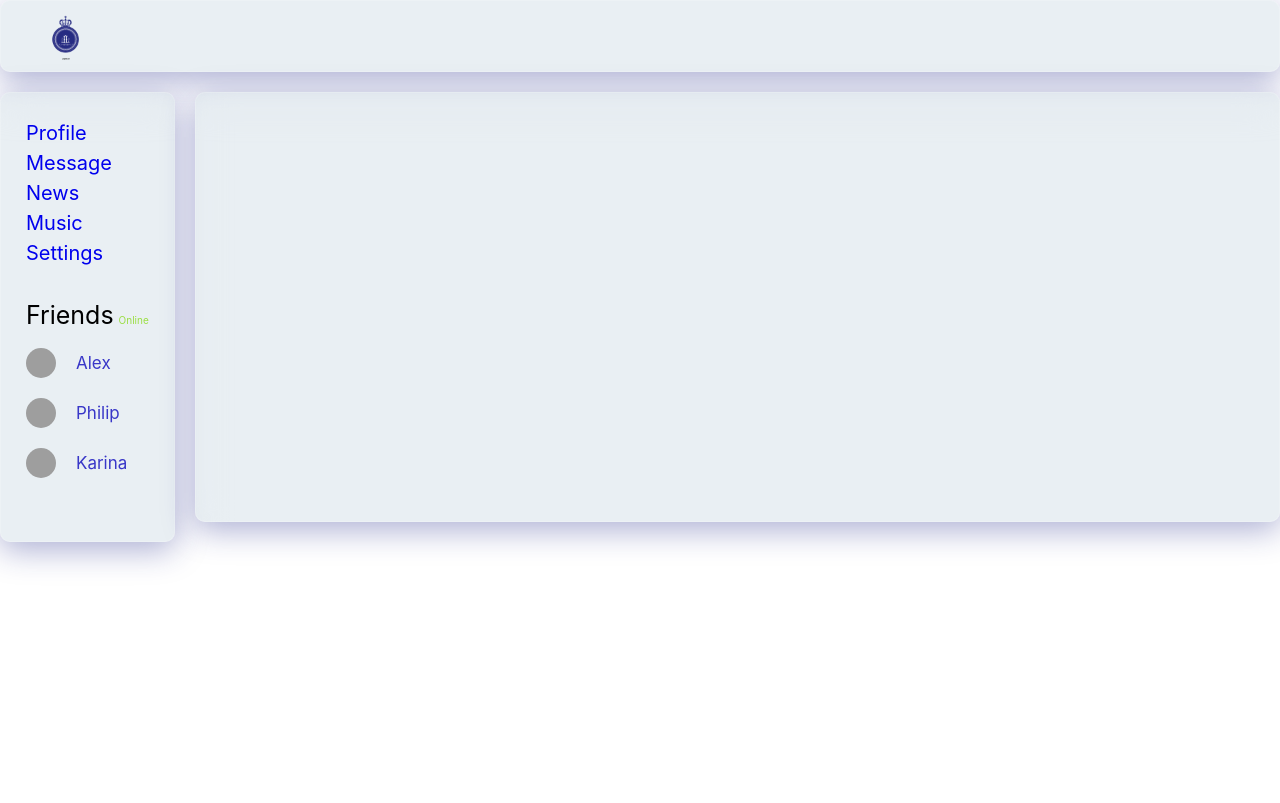
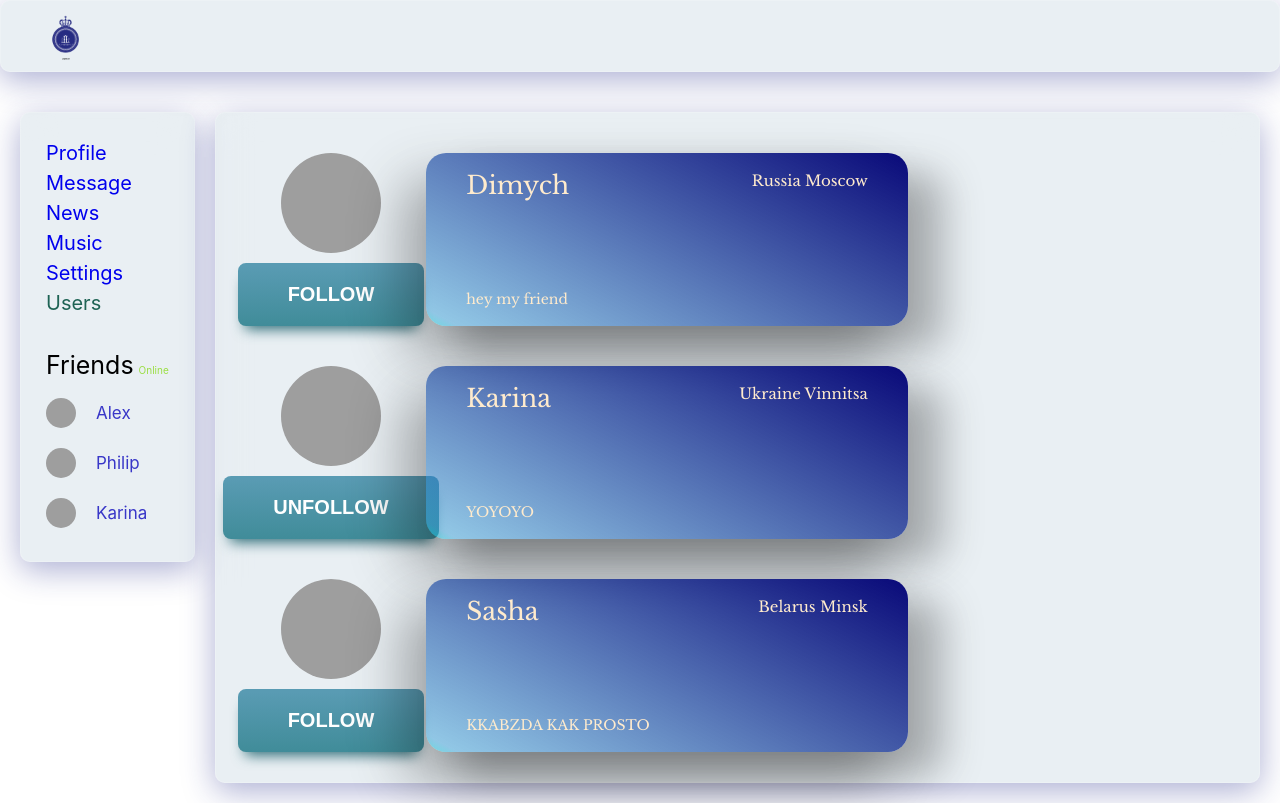
Before and after one commit to MaksymMakiaveli/StudyCourse_React_IT-Kamasutra, a React (Create React App) app: page /users in a window 1280 px wide. Built offline with nearby package versions, Linux system fonts and the light colour scheme; grey boxes are pictures that could not be loaded.

Commit message:
add page users

```diff
--- a/src/App.css
+++ b/src/App.css
@@ -80,10 +80,10 @@ h6 {
 
 .content-wrapper {
   display: flex;
-  max-width: 1390px;
   margin: 0 auto;
   flex-wrap: wrap;
   justify-content: space-between;
+  padding: 20px 20px;
 }
 
 .cont-nav {
@@ -92,6 +92,7 @@ h6 {
 .cont-content {
   flex-grow: 1;
   margin: 20px 0px 0px 0px;
+
 
   /* border-radius: 0px;
   background: #e0e0e0;
--- a/src/App.js
+++ b/src/App.js
@@ -8,6 +8,7 @@ import NavbarContainer from './components/Navbar/NavbarContainer';
 import News from './components/News/News';
 import Profile from './components/Profile/Profile';
 import Settings from './components/Settings/Settings';
+import UsersContainer from './components/Users/UsersContainer';
 
 const App = (props) => {
 	return (
@@ -22,6 +23,7 @@ const App = (props) => {
 					<Route path='/dialogs' render={() => <DialogsContainer />} />
 					<Route path='/news' render={() => <News />} />
 					<Route path='/music' render={() => <Music />} />
+					<Route path='/users' render={() => <UsersContainer />} />
 					<Route path='/settings' render={() => <Settings />} />
 				</div>
 			</div>
--- a/src/Redux/redux-store.js
+++ b/src/Redux/redux-store.js
@@ -2,11 +2,13 @@ import { combineReducers, createStore } from 'redux';
 import dialogsReducer from './dialogs-reducer';
 import profileReducer from './profile-reducer';
 import siteBarReducer from './siteBar-reducer';
+import usersReducer from './users-reducer';
 
 let reducers = combineReducers({
 	profilePage: profileReducer,
 	messagePage: dialogsReducer,
 	siteBar: siteBarReducer,
+	usersPage: usersReducer,
 });
 
 let store = createStore(reducers);
--- /dev/null
+++ b/src/Redux/users-reducer.js
@@ -0,0 +1,71 @@
+// ! Post
+const FOLLOW = 'FOLLOW';
+const UNFOLLOW = 'UNFOLLOW';
+const SET_USERS = 'SET_USERS';
+
+let initialState = {
+	users: [
+		{
+			id: 1,
+			followed: false,
+			avatar:
+				'https://cdn22.img.ria.ru/images/07e4/06/08/1572627905_399:0:2327:1446_1920x0_80_0_0_80e3f5c4eaa3c081a8da99f8dbe705fc.jpg',
+			fullname: 'Dimych',
+			status: 'hey my friend',
+			location: { city: 'Moscow', country: 'Russia' },
+		},
+		{
+			id: 2,
+			followed: true,
+			avatar: 'https://pbs.twimg.com/profile_images/806556723410599938/jf10BYhC.jpg',
+			fullname: 'Karina',
+			status: 'YOYOYO',
+			location: { city: 'Vinnitsa', country: 'Ukraine' },
+		},
+		{
+			id: 3,
+			followed: false,
+			avatar: 'https://mainstyles.ru/uploads/material-image/Skubi-Du_2020_vyshel_onlayn_i_razocharoval.jpg',
+			fullname: 'Sasha',
+			status: 'KKABZDA KAK PROSTO',
+			location: { city: 'Minsk', country: 'Belarus' },
+		},
+	],
+};
+
+const usersReducer = (state = initialState, action) => {
+	// ! add post
+	switch (action.type) {
+		case FOLLOW:
+			return {
+				...state,
+				users: state.users.map((user) => {
+					if (user.id === action.userId) {
+						return { ...user, followed: true };
+					}
+					return user;
+				}),
+			};
+		case UNFOLLOW:
+			return {
+				...state,
+				users: state.users.map((user) => {
+					if (user.id === action.userId) {
+						return { ...user, followed: false };
+					}
+					return user;
+				}),
+			};
+		case SET_USERS:
+			return { ...state, users: [...state.users, ...action.users] };
+
+		default:
+			return state;
+	}
+};
+
+// ! action creator post
+export const followAC = (userId) => ({ type: FOLLOW, userId });
+export const unfollowAC = (userId) => ({ type: UNFOLLOW, userId });
+export const setUsersAC = (users) => ({ type: SET_USERS, users });
+export default usersReducer;
--- a/src/components/Navbar/Navbar.jsx
+++ b/src/components/Navbar/Navbar.jsx
@@ -31,8 +31,13 @@ const Navbar = (props) => {
 					</NavLink>
 				</li>
 				<li className={NavbarStyles.nav_list_items}>
-					<NavLink to='settings' activeClassName={NavbarStyles.activeLink}>
+					<NavLink to='/settings' activeClassName={NavbarStyles.activeLink}>
 						Settings
+					</NavLink>
+				</li>
+				<li className={NavbarStyles.nav_list_items}>
+					<NavLink to='/users' activeClassName={NavbarStyles.activeLink}>
+						Users
 					</NavLink>
 				</li>
 			</ul>
--- /dev/null
+++ b/src/components/Users/Users.jsx
@@ -0,0 +1,49 @@
+import React from 'react';
+import Style from './Users.module.css';
+
+let Users = (props) => {
+	return (
+		<div className={Style.grid_container}>
+			{props.users.map((user) => {
+				return (
+					<div key={user.id} className={Style.wrapper_user}>
+						<img className={Style.img_user} src={user.avatar} alt='' />
+
+						{user.followed ? (
+							<button
+								onClick={() => {
+									props.unfollow(user.id);
+								}}
+								className={Style.button}>
+								UNFOLLOW
+							</button>
+						) : (
+							<button
+								onClick={() => {
+									props.follow(user.id);
+								}}
+								className={Style.button}>
+								FOLLOW
+							</button>
+						)}
+
+						<div className={Style.desription_user}>
+							<div className={Style.fullname_user}>
+								<span className={Style.fullname}>{user.fullname}</span>
+							</div>
+							<div className={Style.location_user}>
+								<span className={Style.location_country}>{user.location.country} </span>
+								<span className={Style.location_city}>{user.location.city}</span>
+							</div>
+							<div className={Style.status_user}>
+								<span className={Style.status}>{user.status}</span>
+							</div>
+						</div>
+					</div>
+				);
+			})}
+		</div>
+	);
+};
+
+export default Users;
--- /dev/null
+++ b/src/components/Users/Users.module.css
@@ -0,0 +1,88 @@
+@import url('https://fonts.googleapis.com/css2?family=Libre+Baskerville&display=swap');
+
+:root {
+    --main-font-family: 'Libre Baskerville', serif;
+}
+
+.grid_container{
+    padding: 0 0 30px 0;
+}
+.wrapper_user{
+    display: grid;
+    grid-template-columns: 15% 50% ;
+    grid-auto-rows: minmax(50px,auto);
+
+    margin: 40px 0 0 40px;
+
+}
+
+
+.img_user{
+    width: 100px;
+    height: 100px;
+    border-radius: 50%;
+
+    justify-self: center;
+
+}
+.button {
+    margin: 10px 0px 0px 0px ;
+	padding: 20px 50px 20px 50px;
+	box-shadow: 0px 10px 14px -7px #276873;
+	background: linear-gradient(to bottom, #599bb3 5%, #408c99 100%);
+	background-color: #599bb3;
+	border-radius: 8px;
+	display: inline-block;
+	cursor: pointer;
+	color: #ffffff;
+	font-family: Arial;
+	font-size: 20px;
+	font-weight: bold;
+
+    grid-row: 2;
+
+    justify-self: center;
+}
+
+.desription_user{
+    display: grid;
+    grid-template-columns: 1fr 1fr;
+    grid-template-rows: 20px 1fr;
+
+    grid-row: 1/3;
+    margin: 0 0 0 20px ;
+    padding: 20px 40px 20px 40px;
+    border-radius: 20px;
+
+    background: rgb(2,0,36);
+    background: linear-gradient(28deg, rgba(2,0,36,1) 0%, rgba(0,204,209,0.5494398442970938) 0%, rgba(37,149,212,0.4514006286108193) 4%, rgba(9,9,121,1) 100%);
+    box-shadow: 34px 22px 38px 3px rgba(0, 0, 0, 0.26), -23px 27px 54px 1px rgba(0, 0, 0, 0.31);
+
+    font-family: var(--main-font-family);
+    color: blanchedalmond;
+
+}
+
+.fullname_user{
+
+}
+.fullname{
+    font-size: 25px;
+}
+
+
+.location_user{
+    justify-self: end;
+    font-size: 15px;
+
+}
+.location_country{}
+.location_city{}
+
+
+.status_user{
+    align-self: end;
+
+
+}
+.status{}
--- /dev/null
+++ b/src/components/Users/UsersContainer.jsx
@@ -0,0 +1,27 @@
+import React from 'react';
+import { connect } from 'react-redux';
+import { followAC, setUsersAC, unfollowAC } from '../../Redux/users-reducer';
+import Users from './Users';
+
+let mapStateToProps = (state) => {
+	return {
+		users: state.usersPage.users,
+	};
+};
+let mapDispatchToProps = (dispatch) => {
+	return {
+		follow: (userId) => {
+			dispatch(followAC(userId));
+		},
+		unfollow: (userId) => {
+			dispatch(unfollowAC(userId));
+		},
+		setUsers: (users) => {
+			dispatch(setUsersAC(users));
+		},
+	};
+};
+
+const UsersContainer = connect(mapStateToProps, mapDispatchToProps)(Users);
+
+export default UsersContainer;
```
